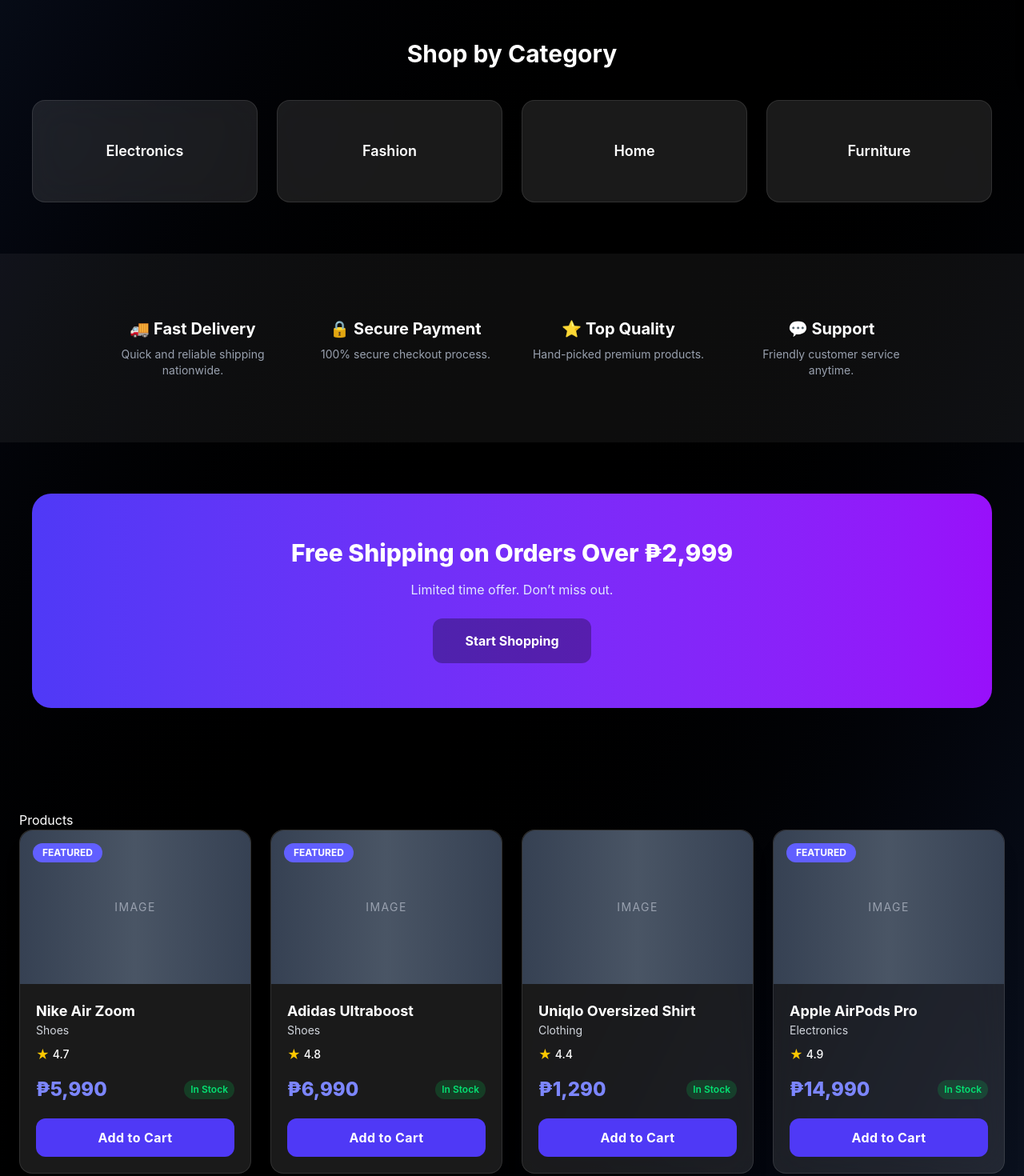
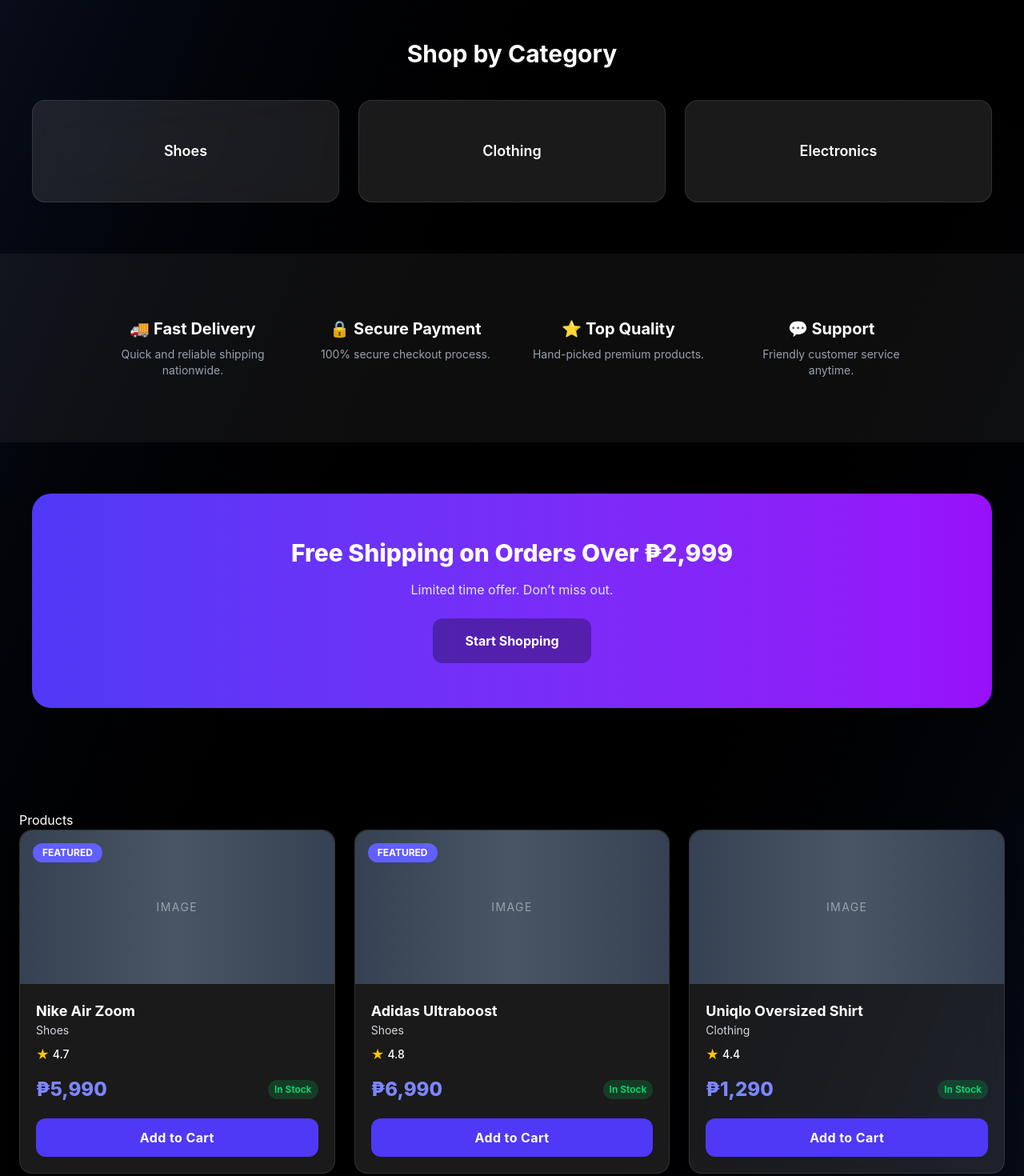
Before and after one commit to Mark-Alexis-Posadas/ecommerce-ts, a React app: page / in a window 1280 px wide. Shown: the part 700-2170 px from the top of the page at 80% size. Built offline with nearby package versions, Linux system fonts and the light colour scheme; the HTML template or start-up script is replaced by a standard one.

Commit message:
[feat] added shop by category link

```diff
--- a/src/components/home-page/CategoriesSection.tsx
+++ b/src/components/home-page/CategoriesSection.tsx
@@ -1,18 +1,20 @@
-import React from "react";
+import { Link } from "react-router-dom";
 
+const categories = ["Shoes", "Clothing", "Electronics"];
 const CategoriesSection: React.FC = () => {
   return (
     <section className="px-10 py-16">
       <h2 className="text-3xl font-bold mb-10 text-center">Shop by Category</h2>
 
-      <div className="grid grid-cols-2 md:grid-cols-4 gap-6">
-        {["Electronics", "Fashion", "Home", "Furniture"].map((cat) => (
-          <div
+      <div className="grid grid-cols-2 md:grid-cols-3 gap-6">
+        {categories.map((cat) => (
+          <Link
             key={cat}
+            to={`/products?category=${cat}`}
             className="h-32 rounded-2xl bg-white/10 border border-white/10 backdrop-blur-xl flex items-center justify-center text-lg font-semibold hover:bg-indigo-500/20 transition cursor-pointer"
           >
             {cat}
-          </div>
+          </Link>
         ))}
       </div>
     </section>
--- a/src/components/ui/Cart.tsx
+++ b/src/components/ui/Cart.tsx
@@ -13,11 +13,11 @@
 
   return (
     <div
-      className={`fixed top-0 right-0 h-full w-[380px] bg-white/10 backdrop-blur-xl border border-white/10 shadow-lg z-50 transform transition-transform duration-300
+      className={`fixed top-0 right-0 h-full w-[380px] bg-black/80 backdrop-blur-xl border-l border-white/10 shadow-2xl z-50 transform transition-transform duration-300
         ${isOpen ? "translate-x-0" : "translate-x-full"}`}
     >
       {/* Header */}
-      <div className="flex justify-between items-center border-b p-4">
+      <div className="flex justify-between items-center border-b border-white/10 p-4">
         <h2 className="text-lg font-semibold">Your Cart</h2>
         <button
           onClick={onClose}
@@ -33,7 +33,10 @@
           <p className="text-gray-500 text-center mt-10">Your cart is empty</p>
         ) : (
           cartItems.map((item) => (
-            <div key={item.id} className="flex gap-3 border-b pb-3">
+            <div
+              key={item.id}
+              className="flex gap-3 border-b border-white/10 pb-3"
+            >
               <img
                 src={item.image}
                 alt={item.name}
--- a/src/pages/HomePage.tsx
+++ b/src/pages/HomePage.tsx
@@ -19,7 +19,7 @@
       <Section>
         <Container>
           <h1>Products</h1>
-          <div className="grid grid-cols-1 sm:grid-cols-2 md:grid-cols-3 lg:grid-cols-4 gap-6">
+          <div className="grid grid-cols-1 sm:grid-cols-2 md:grid-cols-3 gap-6">
             {products.map((product) => (
               <ProductCard
                 key={product.id}
```
